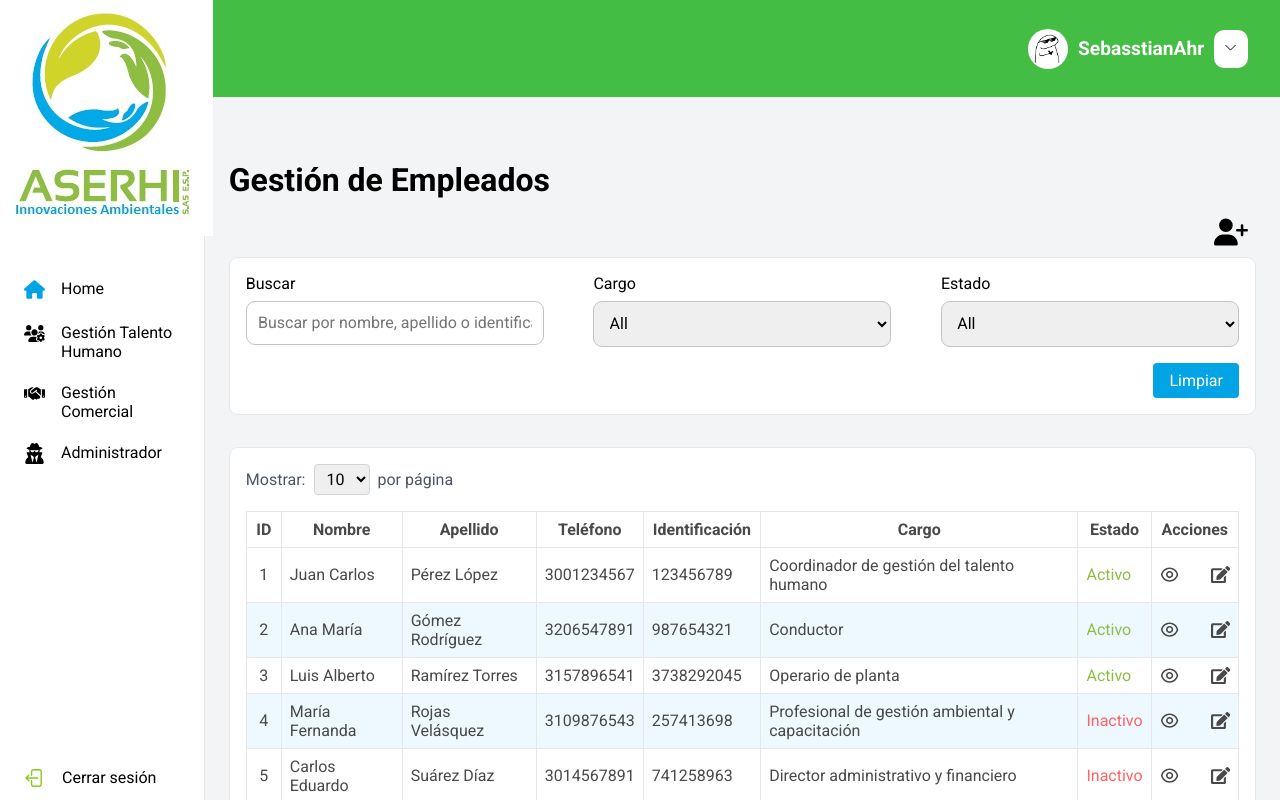
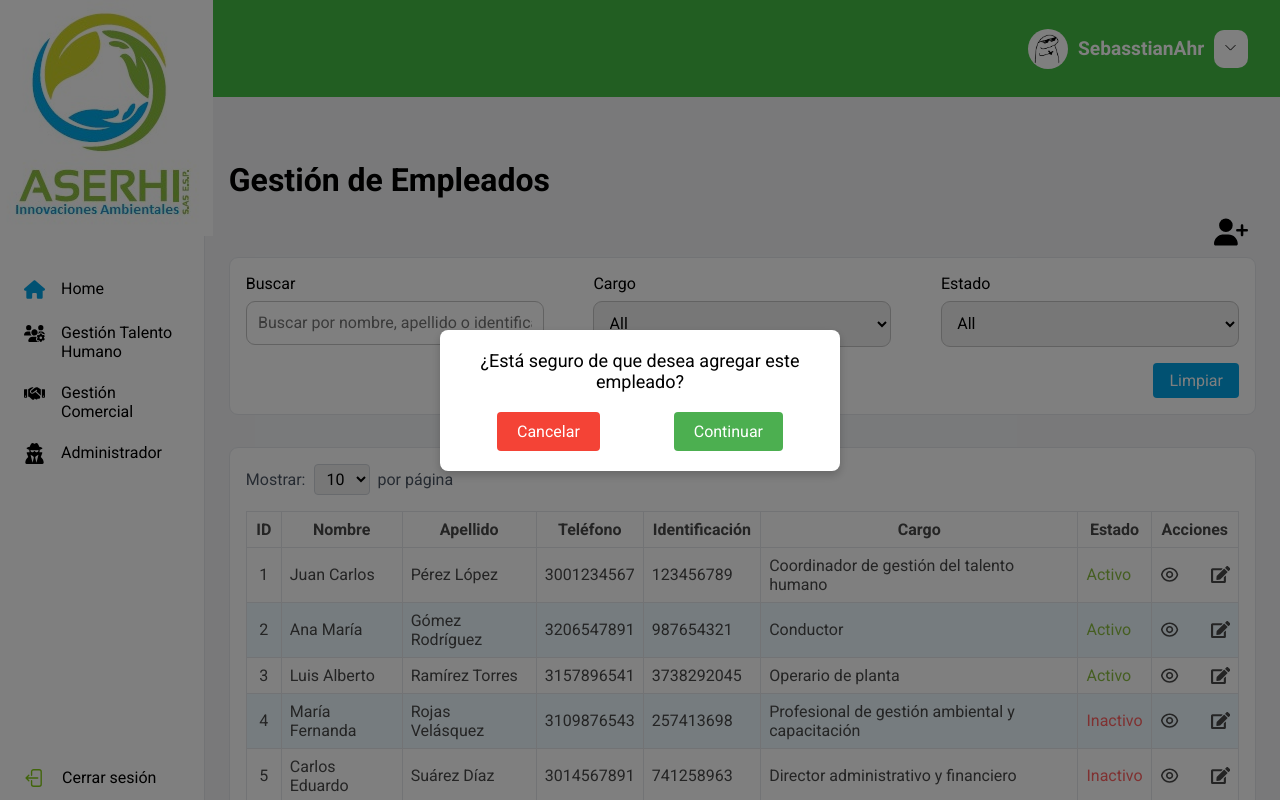
Before and after one commit to SebasstianAhr/front-aserhi, a React (Vite) app: page /employees in a window 1280 px wide. Built offline with nearby package versions, Linux system fonts and the light colour scheme.

Commit message:
I add alert from component employees

```diff
--- a/src/components/alert/alert.tsx
+++ b/src/components/alert/alert.tsx
@@ -1,3 +1,5 @@
+import "./alert.css"
+
 import React from "react";
 
 interface AlertProps {
--- a/src/pages/human-talent-management/employees/employees.tsx
+++ b/src/pages/human-talent-management/employees/employees.tsx
@@ -6,6 +6,7 @@ import GeneralForm from '../../../components/form-general/form-general';
 import { formFields } from '../../../core/utils/user-template.util';
 import { useEffect, useState, useCallback } from 'react';
 import './employees.css';
+import Alert from '../../../components/alert/alert';
 
 interface Employee {
   id: string;
@@ -26,6 +27,9 @@ const Employees = (): JSX.Element => {
   const [modalViewItem, setModalViewItem] = useState<boolean>(false);
   const [modalEditItem, setModalEditItem] = useState<boolean>(false);
   const [selectedEmployee, setSelectedEmployee] = useState<Employee | null>(null);
+  const [showAlert, setShowAlert] = useState(false);
+  const [employeeToAdd, setEmployeeToAdd] = useState<Record<string, any> | null>(null);
+
 
   const fieldFilter = [
     {
@@ -98,6 +102,8 @@ const Employees = (): JSX.Element => {
       console.log("Este empleado ya existe.");
     }
 
+    setEmployeeToAdd(data);
+    setShowAlert(true);
     setModalAddForm(false);
   }, []);
 
@@ -160,6 +166,33 @@ const Employees = (): JSX.Element => {
     } else {
       console.log("Error updating employee.");
     }
+  };
+
+  const handleAlertCancel = () => {
+    setShowAlert(false);
+    setEmployeeToAdd(null);
+  };
+
+  const handleAlertContinue = async () => {
+    if (employeeToAdd) {
+      const newEmployee = await addEmployee(employeeToAdd);
+
+      if (newEmployee) {
+        setEmployees((prevEmployees) => {
+          const isDuplicate = prevEmployees.some(emp => emp.identificacion === newEmployee.identificacion);
+          if (isDuplicate) {
+            console.log("Este empleado ya existe.");
+          }
+          return [...prevEmployees, newEmployee];
+        });
+      } else {
+        console.log("Este empleado ya existe.");
+      }
+    }
+
+    setShowAlert(false);
+    setEmployeeToAdd(null);
+    setModalAddForm(false);
   };
 
 
@@ -247,6 +280,11 @@ const Employees = (): JSX.Element => {
           valueEmployees={selectedEmployee}
         />
       </ModalGeneral>
+      <Alert
+        message="¿Está seguro de que desea agregar este empleado?"
+        onCancel={handleAlertCancel}
+        onContinue={handleAlertContinue}
+      />
     </div>
   );
 };
```
